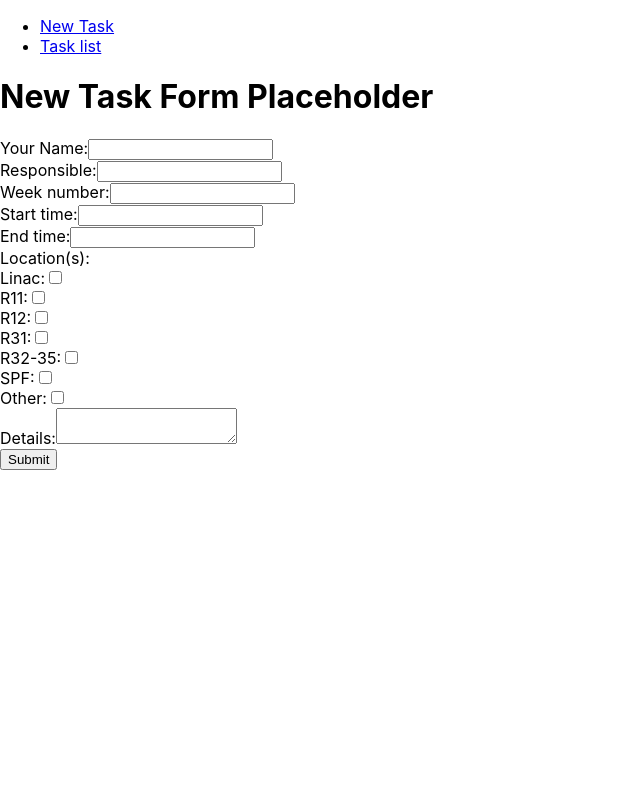
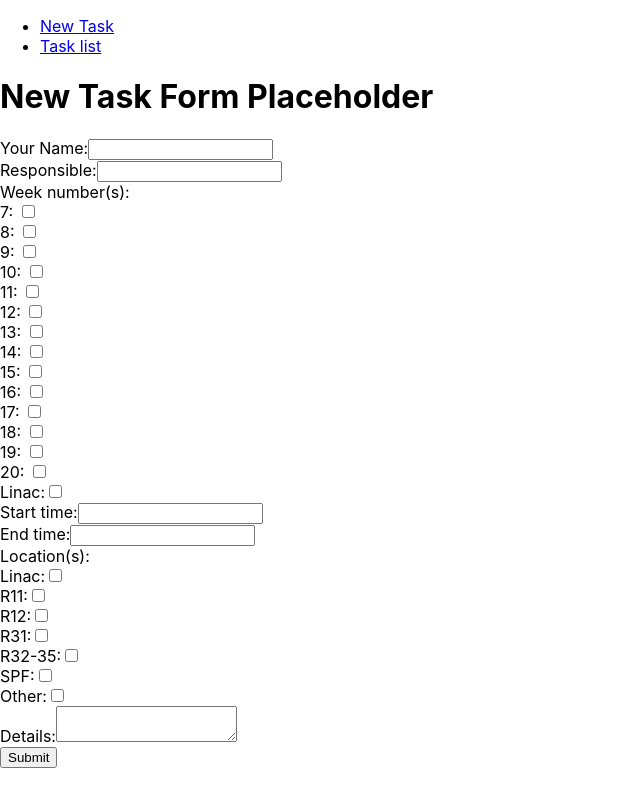
Before and after one commit to stevemolloy/new_maint_app, a React (Create React App) app in the folder frontend/: page / in a window 1280 px wide. Shown: the whole page, without its empty margins (0-640 px from the left). Built offline with nearby package versions, Linux system fonts and the light colour scheme.

Commit message:
Splitting individual week numbers works

```diff
--- a/frontend/src/NewTaskForm.js
+++ b/frontend/src/NewTaskForm.js
@@ -2,7 +2,7 @@ import React, { useState } from 'react';
 
 const NewTaskForm = (props) => {
   const [formData, setFormData] = useState({
-    datetime: '2022-01-22',
+    datetime: '2022-02-09',
     reporter: '',
     fixer: '',
     linac: false,
@@ -16,21 +16,50 @@ const NewTaskForm = (props) => {
     starttime: '',
     endtime: '',
     approved: false,
-    week_number: '',
-    year: '',
+    week_number: [],
+    year: 2022,
     archived: false,
     done: false
   });
 
+  const current_week_number = 6;
+  const number_of_weeks = 15;
+  var week_number_list = [];
+  for (var i=1; i<number_of_weeks; i++) week_number_list.push(current_week_number + i);
+
+  const [checked, setChecked] = useState(
+    Object.assign({}, ...week_number_list.map( item => ({[item]: false})))
+  );
+
   const URL = "http://0.0.0.0:9000/Maintenancetasks";
   const handleSubmit = (event) => {
-    fetch(URL, {
-      method: 'POST',
-	    body: JSON.stringify(formData),
-      headers: {'Content-Type': 'application/json'}
+    let formWeekNums = week_number_list.filter( item => checked[item] );
+    formWeekNums.forEach( item => {
+      console.log({...formData, week_number: item});
     });
+
+    //fetch(URL, {
+    //  method: 'POST',
+	  // body: JSON.stringify(formData),
+    //  headers: {'Content-Type': 'application/json'}
+    //});
     event.preventDefault();
   };
+
+  const handleWeekCheckboxes = (e) => {
+    let currentStatus = checked;
+    currentStatus[e.target.value] = !currentStatus[e.target.value];
+    setChecked(currentStatus);
+  };
+
+  const week_num_boxes = week_number_list.map((item, i) =>{
+    return (<div key={item}>{item}: <input
+        type="checkbox"
+        value={item}
+        onChange={handleWeekCheckboxes}
+      /></div>
+    );
+  });
 
   return (
     <div>
@@ -56,10 +85,16 @@ const NewTaskForm = (props) => {
         </div>
         <div>
         <label>
-          Week number:
-          <input type="text"
-            value={formData.week_number}
-            onChange={(e) => setFormData({...formData, week_number: e.target.value})}
+          Week number(s):
+          <br/>
+          {week_num_boxes}
+          Linac:<input type="checkbox"
+            value='Linac'
+            name='location'
+            onChange={(e) => {
+              const accessAllowed = !formData.linac;
+              setFormData({...formData, linac: accessAllowed});
+            }}
           />
         </label>
         </div>
```
